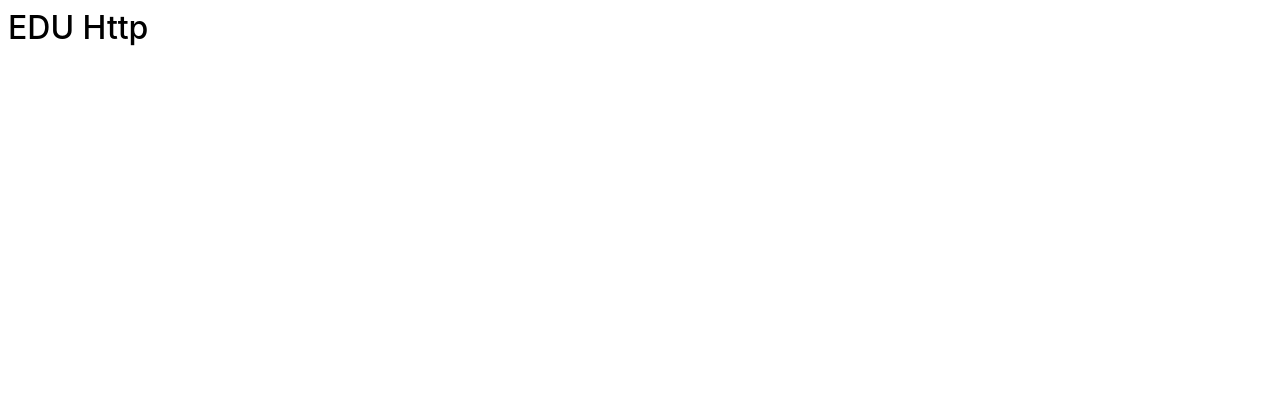
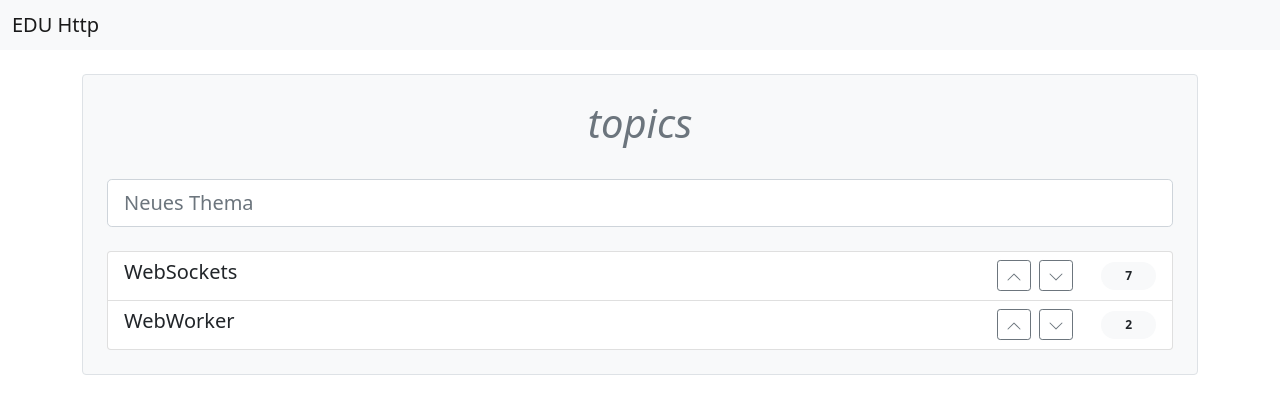
Before and after one commit to lean-js/edu-http, a website built with webpack: page src/index.html in a window 1280 px wide. Built offline with nearby package versions, Linux system fonts and the light colour scheme.

Commit message:
Install bootstrap and provide starter template.

```diff
--- a/src/index.html
+++ b/src/index.html
@@ -1,13 +1,65 @@
 <!DOCTYPE html>
 <html lang="de">
   <head>
-  <meta charset="utg-8">
-  <meta name="viewport" content="width=device-width, initial-scale=1.0">
+    <meta charset="utg-8" />
+    <meta name="viewport" content="width=device-width, initial-scale=1.0" />
     <title>EDU Http</title>
   </head>
   <body>
-<main>
-  <h1>EDU Http</h1>
+    <nav class="navbar navbar-expand-lg navbar-light bg-light">
+      <div class="container-fluid">
+        <span class="navbar-brand mb-0 h1">EDU Http</span>
+      </div>
+    </nav>
+    <main class="container mt-4">
+      <section class="bg-light p-4 rounded border">
+        <h1 class="text-center text-secondary fst-italic">topics</h1>
+        <div class="py-4">
+          <input class="form-control form-control-lg" type="text" placeholder="Neues Thema">
+        </div>
+        <ul class="list-group">
+          <li class="list-group-item">
+            <div class="d-flex w-100 justify-content-between">
+              <div>
+                <h5 class="">WebSockets</h5>
+              </div>
+              <div>
+                <button class="btn btn-sm btn-outline-secondary me-1">
+                  <svg xmlns="http://www.w3.org/2000/svg" width="16" height="16" fill="currentColor" class="bi bi-chevron-up" viewBox="0 0 16 16">
+                    <path fill-rule="evenodd" d="M7.646 4.646a.5.5 0 0 1 .708 0l6 6a.5.5 0 0 1-.708.708L8 5.707l-5.646 5.647a.5.5 0 0 1-.708-.708l6-6z"/>
+                  </svg>
+                </button>
+                <button class="btn btn-sm btn-outline-secondary">
+                  <svg xmlns="http://www.w3.org/2000/svg" width="16" height="16" fill="currentColor" class="bi bi-chevron-down" viewBox="0 0 16 16">
+                    <path fill-rule="evenodd" d="M1.646 4.646a.5.5 0 0 1 .708 0L8 10.293l5.646-5.647a.5.5 0 0 1 .708.708l-6 6a.5.5 0 0 1-.708 0l-6-6a.5.5 0 0 1 0-.708z"/>
+                  </svg>
+                </button>
+                <span class="ms-4 badge py-2 px-4 bg-light text-dark rounded-pill">7</span>
+              </div>
+            </div>
+          </li>
+          <li class="list-group-item">
+            <div class="d-flex w-100 justify-content-between">
+              <div>
+                <h5 class="">WebWorker</h5>
+              </div>
+              <div>
+                <button class="btn btn-sm btn-outline-secondary me-1">
+                  <svg xmlns="http://www.w3.org/2000/svg" width="16" height="16" fill="currentColor" class="bi bi-chevron-up" viewBox="0 0 16 16">
+                    <path fill-rule="evenodd" d="M7.646 4.646a.5.5 0 0 1 .708 0l6 6a.5.5 0 0 1-.708.708L8 5.707l-5.646 5.647a.5.5 0 0 1-.708-.708l6-6z"/>
+                  </svg>
+                </button>
+                <button class="btn btn-sm btn-outline-secondary">
+                  <svg xmlns="http://www.w3.org/2000/svg" width="16" height="16" fill="currentColor" class="bi bi-chevron-down" viewBox="0 0 16 16">
+                    <path fill-rule="evenodd" d="M1.646 4.646a.5.5 0 0 1 .708 0L8 10.293l5.646-5.647a.5.5 0 0 1 .708.708l-6 6a.5.5 0 0 1-.708 0l-6-6a.5.5 0 0 1 0-.708z"/>
+                  </svg>
+                </button>
+                <span class="ms-4 badge py-2 px-4 bg-light text-dark  rounded-pill">2</span>
+              </div>
+            </div>
+          </li>
+        </ul>
+      </section>
     </main>
   </body>
 </html>
--- a/src/styles/app.scss
+++ b/src/styles/app.scss
@@ -1,8 +1 @@
-html {
-  font-family: -apple-system, BlinkMacSystemFont, 'Segoe UI', Roboto, Oxygen, Ubuntu, Cantarell, 'Open Sans', 'Helvetica Neue', sans-serif;
-}
-
-h1 {
-  margin: 0;
-  font-weight: 500;
-}
+@import '~bootstrap/scss/bootstrap';
--- a/webpack.config.js
+++ b/webpack.config.js
@@ -27,6 +27,18 @@ module.exports = {
         use: [
           isProduction ? CssExtractPlugin.loader : 'style-loader',
           'css-loader',
+          {
+            loader: 'postcss-loader',
+            options: {
+              postcssOptions: {
+                plugins: function () {
+                  return [
+                    require('autoprefixer')
+                  ];
+                }
+              }
+            },
+          },
           'sass-loader',
         ],
       },
```
Also changed, not shown: package.json (+7 -0 lines), 1 other file. Lines whose indentation alone changed are shown as unchanged.
